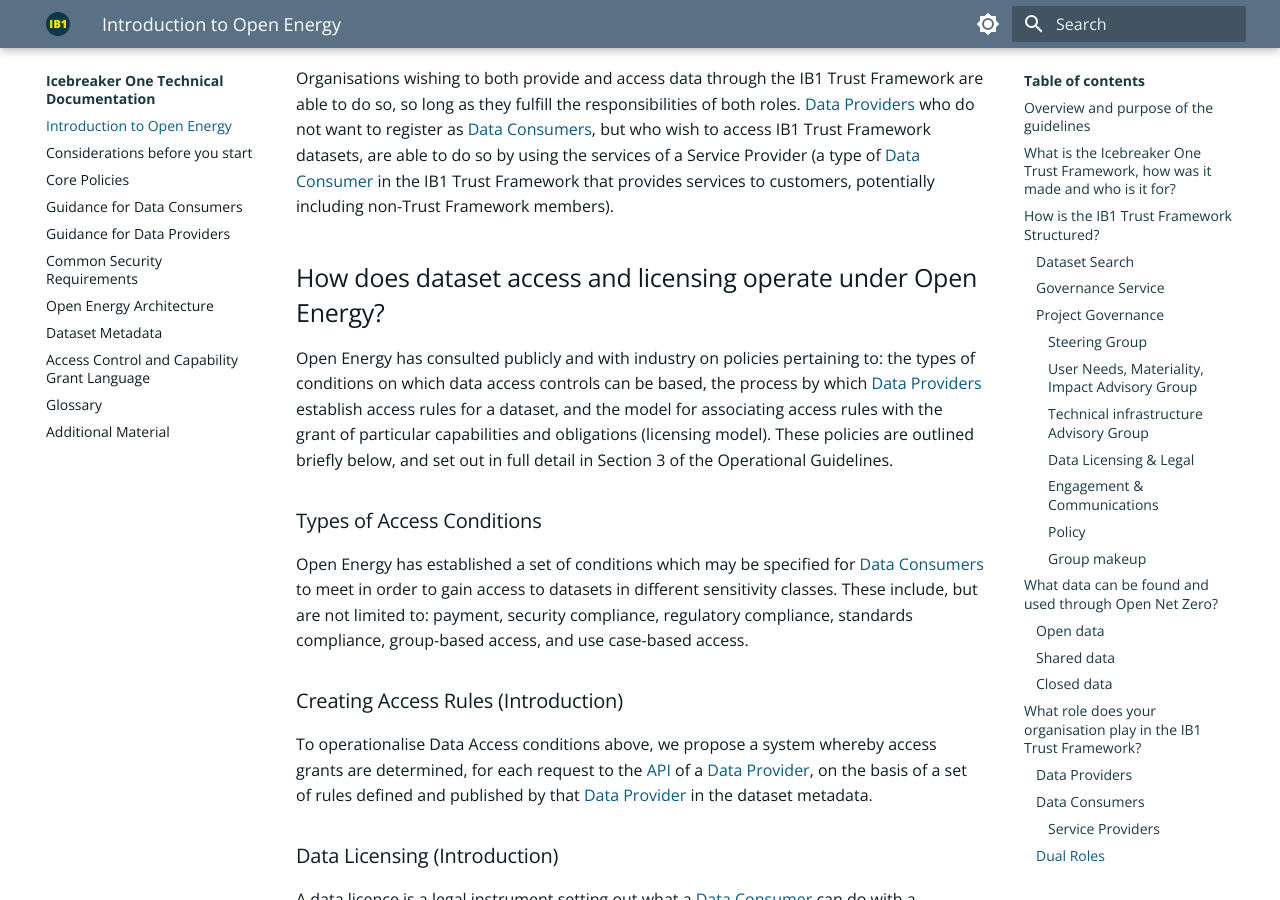
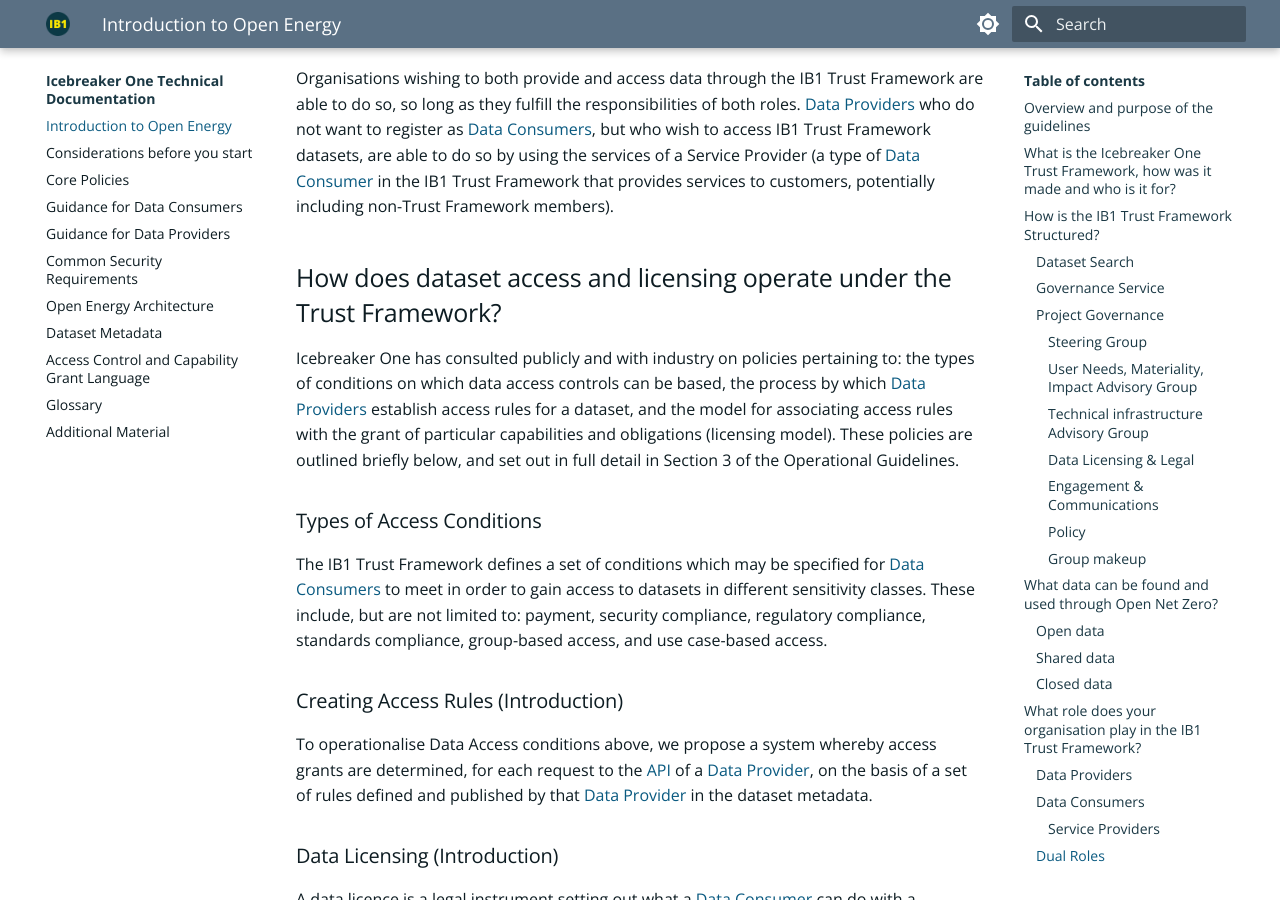
Before and after one commit to icebreakerone/ib1-technical-docs, an MkDocs documentation site: the page built from docs/ops_guidelines/introduction.md, in a window 1280 px wide and 900 px high, scrolled down 7296 px. Built offline with MkDocs 1.6.1 and Material for MkDocs 9.7.7, drawn with Linux system fonts in a browser that asks for light colours; the version menu is left out; some of the changed text lies outside the part shown.

Commit message:
docs/ops_guidelines/introduction.md updated from https://stackedit.net/

```diff
--- a/docs/ops_guidelines/introduction.md
+++ b/docs/ops_guidelines/introduction.md
@@ -160,18 +160,14 @@
 
 Organisations wishing to both provide and access data through the IB1 Trust Framework are able to do so, so long as they fulfill the responsibilities of both roles. [Data Providers](../glossary.md#term-Data-Provider) who do not want to register as [Data Consumers](../glossary.md#term-Data-Consumer), but who wish to access IB1 Trust Framework datasets, are able to do so by using the services of a Service Provider (a type of [Data Consumer](../glossary.md#term-Data-Consumer) in the IB1 Trust Framework that provides services to customers, potentially including non-Trust Framework members).
 
-## How does dataset access and licensing operate under Open Energy?
+## How does dataset access and licensing operate under the Trust Framework?
 
-Open Energy has consulted publicly and with industry on policies pertaining to: the types of conditions on which
-data access controls can be based, the process by which [Data Providers](../glossary.md#term-Data-Provider) establish access rules for a dataset, and
-the model for associating access rules with the grant of particular capabilities and obligations (licensing model).
+Icebreaker One has consulted publicly and with industry on policies pertaining to: the types of conditions on which data access controls can be based, the process by which [Data Providers](../glossary.md#term-Data-Provider) establish access rules for a dataset, and the model for associating access rules with the grant of particular capabilities and obligations (licensing model).
 These policies are outlined briefly below, and set out in full detail in Section 3 of the Operational Guidelines.
 
 ### Types of Access Conditions
 
-Open Energy has established a set of conditions which may be specified for [Data Consumers](../glossary.md#term-Data-Consumer) to meet in order to gain
-access to datasets in different sensitivity classes. These include, but are not limited to: payment, security
-compliance, regulatory compliance, standards compliance, group-based access, and use case-based access.
+The IB1 Trust Framework defines a set of conditions which may be specified for [Data Consumers](../glossary.md#term-Data-Consumer) to meet in order to gain access to datasets in different sensitivity classes. These include, but are not limited to: payment, security compliance, regulatory compliance, standards compliance, group-based access, and use case-based access.
 
 ### Creating Access Rules (Introduction)
 
```
Also changed, not shown: other parts of docs/ops_guidelines/introduction.md (+2 -2 lines).
